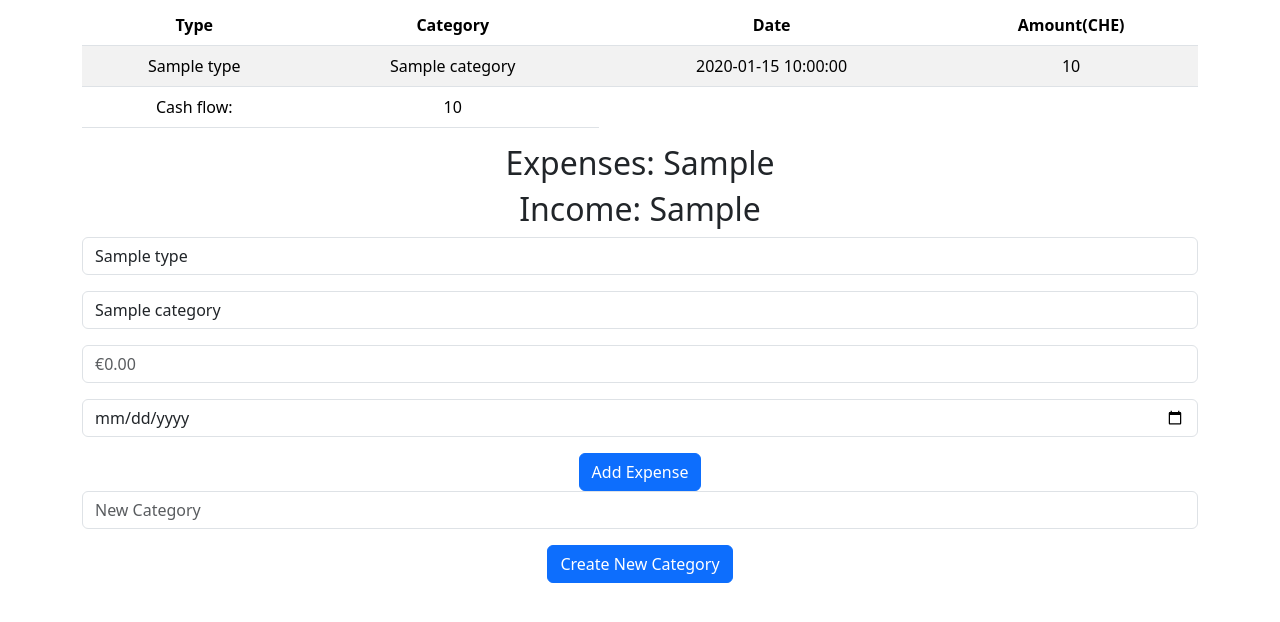
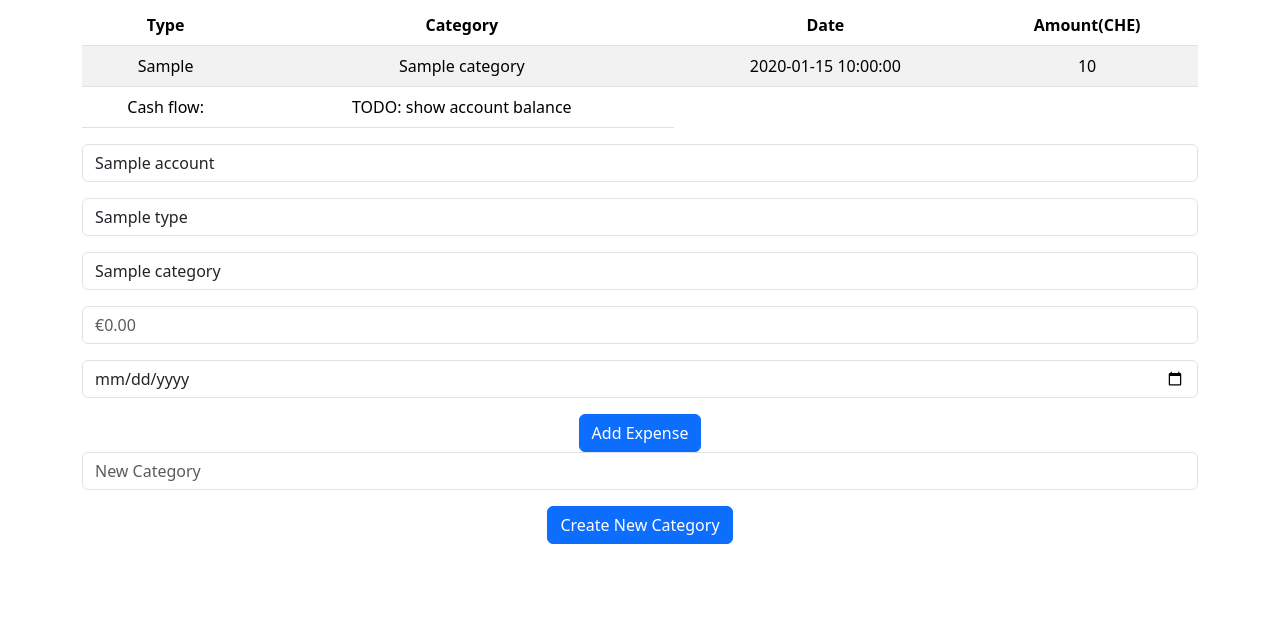
Before and after one commit to MiguelAngelo-Code/CS50-Final-Project, a Flask app: template final_project/templates/index.html in a window 1280 px wide. Shown: the part 155-777 px from the top of the page. Run offline with Flask 3, Linux system fonts and the light colour scheme; the template is opened without the code that fills it: most values are stand-ins (such as "Sample title", 1, 10 or a date in 2020).

Commit message:
DB migration complete all features working. Balance feature added

```diff
--- a/final_project/app.py
+++ b/final_project/app.py
@@ -2,6 +2,7 @@ import io
 import calendar
 from datetime import datetime, date
 from dateutil.relativedelta import relativedelta
+from decimal import Decimal, ROUND_HALF_UP
 from flask import Flask, flash, redirect, render_template, Response, request, session
 from flask_session import Session
 from helpers import conDbDict, getBar, getLine, getPie, getUser
@@ -30,7 +31,7 @@ def after_request(response):
     return response
 
 # Consts
-TYPES = ["Expense", "Income"]
+TYPES = ["expense", "income"]
 CATEGORIES = ["Food", "Insurance", "Salary"] #Todo: add category broken as it adds to consts which reset at login... must insert into db!!
 
 #App routes
@@ -53,32 +54,25 @@ def index():
     if (request.method == "GET"):
 
        # Fetch user transaction
-       transactions = cur.execute("SELECT * FROM transactions where user_id = ? ORDER BY date", (user["id"],)).fetchall()
+       transactions = cur.execute("SELECT * FROM transactions where created_by_user_id = ? ORDER BY trans_date", (user["id"],)).fetchall()
 
-       # Calculate Cash Flow
-       totExpense = 0.00
-       totIncome = 0.00
-
-       for row in transactions:
-            # row["type"] = Expense
-            if (row["type"] == TYPES[0]):
-               totExpense += row["amount"]
-            # row["type"] = Income
-            elif (row["type"]== TYPES[1]):
-               totIncome += row["amount"]
+       # Get user Accounts
+       accounts = cur.execute("SELECT account_name, balance_cents FROM accounts WHERE user_id = ?", (user["id"],)).fetchall()
 
        # Render index
        con.close()
-       return render_template("index.html", user=user, types=TYPES, categories=CATEGORIES, transactions=transactions, totExpense=totExpense, totIncome=totIncome)
+       return render_template("index.html", accounts=accounts, user=user, types=TYPES, categories=CATEGORIES, transactions=transactions)
 
     # POST Request adds expense
     else:
 
 
         # Get user input
+        account = request.form.get("account")
         exType = request.form.get("type")
         category = request.form.get("category")
-        amount = request.form.get("amount")
+        amount = Decimal(request.form.get("amount")).quantize(Decimal("0.01"), ROUND_HALF_UP)
+        amount_cents = int (amount * 100)
         date = request.form.get("date")
 
         #Todo: validate all inputs
@@ -88,10 +82,10 @@ def index():
             return render_template("error.html", message="invalid type submission")
 
         #insert transaction into database
-        cur.execute("INSERT INTO transactions (type, category, amount, date, user_id) values (?, ?, ?, ?, ?)", (exType, category, amount, date, user["id"]))
+        cur.execute("INSERT INTO transactions (trans_type, category, amount_cents, trans_date, created_by_user_id, account_id) values (?, ?, ?, ?, ?, ?)", (exType, category, amount_cents, date, user["id"], account))
         con.commit()
+        con.close()
 
-        con.close()
         return redirect("/")
 
 @app.route("/dashboard")
@@ -121,7 +115,7 @@ def login():
         cur = con.cursor()
 
         # Get user id & hash using lowercase username
-        user = cur.execute("SELECT id, hash FROM users WHERE username = ?", (username.lower(),)).fetchall()
+        user = cur.execute("SELECT id, hash FROM users WHERE username = ?", (username,)).fetchall()
 
         # Check username
         if (not user):
@@ -170,7 +164,7 @@ def register():
 
         # Insert user to DB
         hash = generate_password_hash(request.form.get("reg_pass1"), method='scrypt', salt_length=16)
-        cur.execute("INSERT INTO users (username, hash) VALUES(?, ?)", (username.lower(), hash))
+        cur.execute("INSERT INTO users (username, hash) VALUES(?, ?)", (username, hash))
         con.commit()
 
         # Login user
--- a/final_project/helpers.py
+++ b/final_project/helpers.py
@@ -9,7 +9,7 @@ import matplotlib.pyplot as plt
 import os
 import sqlite3
 
-TYPES = ["Expense", "Income"]
+TYPES = ["expense", "income"]
 CATEGORIES = ["Food", "Insurance", "Salary"]
 
 def conDbDict(db = "final.db"):
@@ -34,9 +34,9 @@ def getBar(start, end):
      user = getUser()
 
      # Query DB
-     totExpense = float(cur.execute("SELECT SUM(amount) FROM transactions WHERE user_id = ? AND type = ? and date BETWEEN ? AND ?", (user["id"], TYPES[0],start, end,)).fetchone()[0])
+     totExpense = float(cur.execute("SELECT SUM(amount_cents) FROM transactions WHERE created_by_user_id = ? AND trans_type = ? and trans_date BETWEEN ? AND ?", (user["id"], TYPES[0],start, end,)).fetchone()[0])
 
-     totIncome = float(cur.execute("SELECT SUM(amount) FROM transactions WHERE user_id = ? AND type = ? and date BETWEEN ? AND ?", (user["id"], TYPES[1], start, end,)).fetchone()[0])
+     totIncome = float(cur.execute("SELECT SUM(amount_cents) FROM transactions WHERE created_by_user_id = ? AND trans_type = ? and trans_date BETWEEN ? AND ?", (user["id"], TYPES[1], start, end,)).fetchone()[0])
 
     # Generate & save bargraph
      plt.style.use('dark_background')
@@ -58,36 +58,23 @@ def getLine(start, end):
         cur = con.cursor()
         user = getUser()
 
-        data = cur.execute("SELECT type, date, SUM(amount) AS day_tot FROM transactions WHERE user_id = ? AND date BETWEEN ? and ? GROUP BY type, date ORDER BY date", (user["id"], start, end,)).fetchall()
+        data = cur.execute("SELECT trans_type, trans_date, SUM(amount_cents) AS day_tot FROM transactions WHERE created_by_user_id = ? AND trans_date BETWEEN ? and ? GROUP BY trans_type, trans_date ORDER BY trans_date", (user["id"], start, end,)).fetchall()
 
         # Expense vars
         expense_dates = []
         expense_runtot = []
         expnse_cumsum = 0
-        # Income vars - not in use
-        #income_dates = []
-        #income_runtot = []
-        #income_cumsum = 0
 
         for i in data:
             # Append expense data to expense vars
-            if (i["type"] == TYPES[0]):
+            if (i["trans_type"] == TYPES[0]):
                 try:
-                    dt = datetime.fromisoformat(i["date"])
+                    dt = datetime.fromisoformat(i["trans_date"])
                 except:
-                    dt = datetime.strptime(i["dates"], "%Y-%m-%d")
+                    dt = datetime.strptime(i["trans_date"], "%Y-%m-%d")
                 expense_dates.append(dt)
                 expnse_cumsum += i["day_tot"]
                 expense_runtot.append(expnse_cumsum)
-            # Appends incone data to income vars
-            #else:
-                #try:
-                    #dt = datetime.fromisoformat(i["date"])
-                #except:
-                    #dt = datetime.strptime(i["dates"], "%Y-%m-%d")
-                #income_dates.append(dt)
-                #income_cumsum += i["day_tot"]
-                #income_runtot.append(income_cumsum)
 
         # Plot and save graph
         plt.style.use('dark_background')
@@ -110,7 +97,7 @@ def getPie(start, end):
      cur = con.cursor()
      user = getUser()
 
-     data = cur.execute("SELECT category, sum(amount) as totals FROM transactions WHERE user_id = ? AND type = ? AND date BETWEEN ? AND ? GROUP BY category ORDER BY totals", (user["id"], TYPES[0], start, end,)).fetchall()
+     data = cur.execute("SELECT category, sum(amount_cents) as totals FROM transactions WHERE created_by_user_id = ? AND trans_type = ? AND trans_date BETWEEN ? AND ? GROUP BY category ORDER BY totals", (user["id"], TYPES[0], start, end,)).fetchall()
 
      categories = []
      totals = []
--- a/final_project/templates/index.html
+++ b/final_project/templates/index.html
@@ -19,14 +19,14 @@
             {% for trans in transactions %}
             <tr>
                 <td>
-                    {{ trans.type }}
+                    {{ trans.trans_type }}
                 </td>
                 <td>
                     {{ trans.category }}
                 </td><td>
-                    {{ trans.date }}
+                    {{ trans.trans_date }}
                 </td><td>
-                    {{ trans.amount }}
+                    {{ trans.amount_cents }}
                 </td>
             </tr>
             {% endfor %}
@@ -37,17 +37,24 @@
                     Cash flow:
                 </td>
                 <td>
-                    {{ totIncome - totExpense }}
+                   TODO: show account balance
                 </td>
             </tr>
         </tfoot>
     </table>
 
-    <h2>Expenses: {{ totExpense }}</h2>
-    <h2>Income: {{ totIncome }}</h2>
 
-    <!-- From to input expenses -->
+
+    <!-- From to input transaction -->
     <form action="/" method="post">
+
+        <div class="mb-3">
+            <select class="form-control" name="account">
+                {% for account in accounts %}
+                    <option value="{{ account.account_name }}">{{ account.account_name }}</option>
+                {% endfor %}
+            </select>
+        </div>
 
         <div class="mb-3">
             <select class="form-control" name="type">
```
Also changed, not shown: README.md, final_project/final.db, final_project/static/my_bar_expesne_vs_income.png, final_project/static/my_line-expsnses.png, final_project/static/my_pie_expenses.png, 2 other files.
